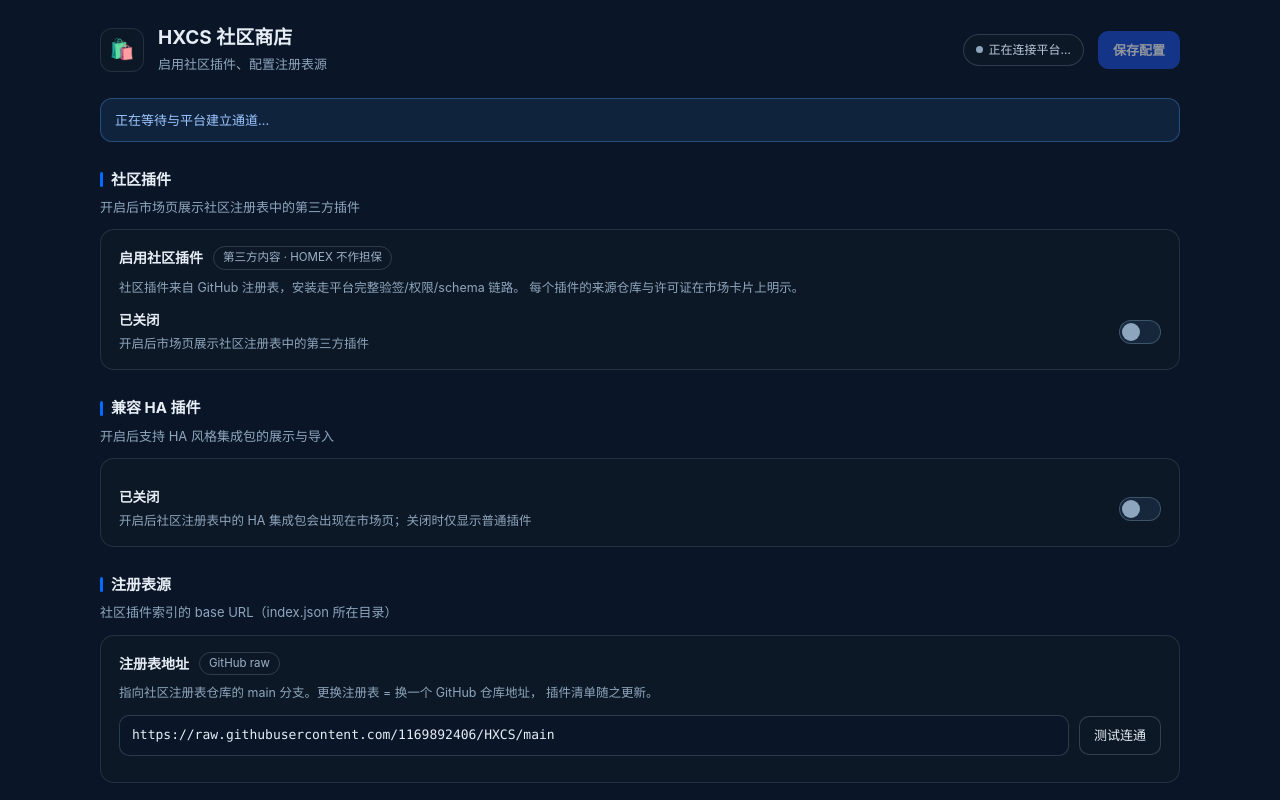
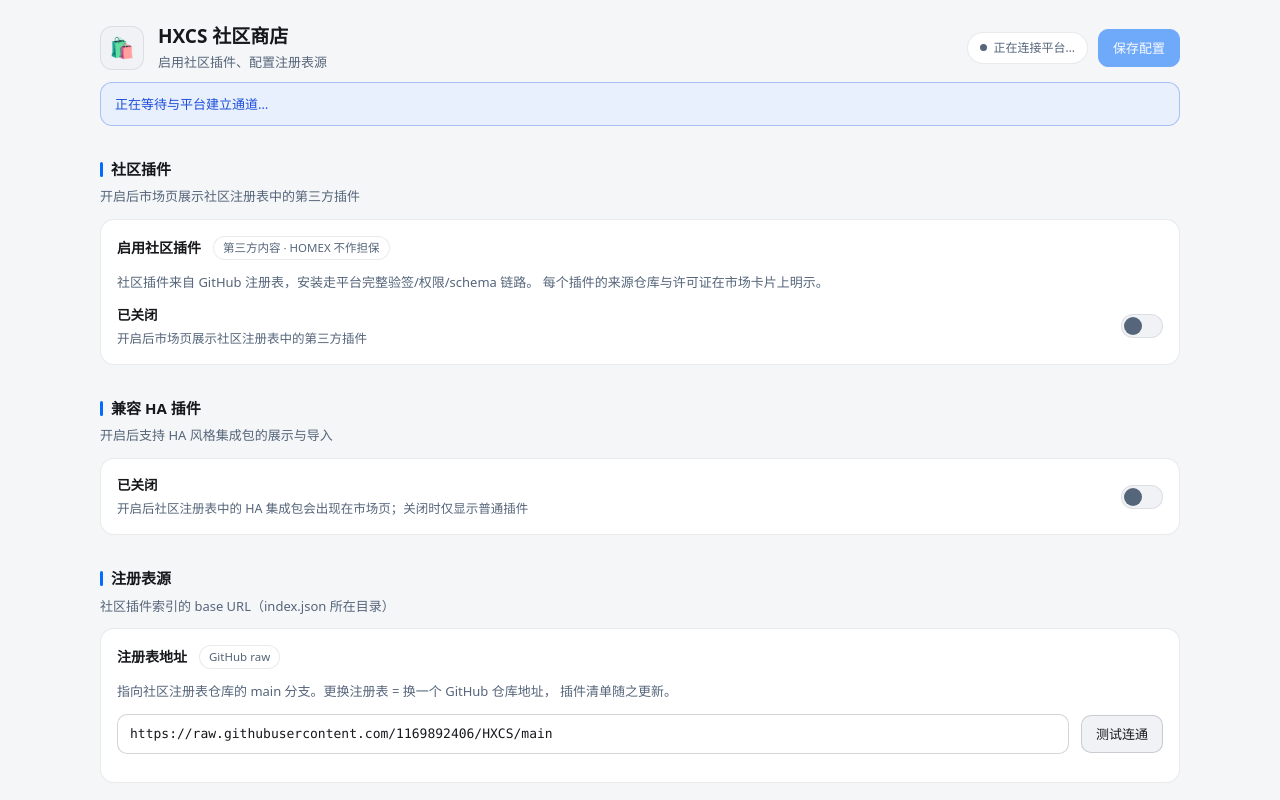
Before and after one commit to 1169892406/HXCS, a plain HTML site: page src/ui/index.html in a window 1280 px wide. Shown: the top 800 px of the page. Drawn offline with Linux system fonts and the light colour scheme.

Commit message:
HXCS 1.0.1: 配置界面配色改浅色系，对齐语音识别配置页
用户裁定（2026-11-06）：上一版用了平台深色主题的底色（#0a1627 系），
实测截图对比语音页"很丑，参考语音识别配置页面重做UI配色"。

逐项抄平台 tokens.css 的 [data-theme='light'] 与 plugin-config.css 的
.pcx__* 规则字面值（iframe 是不同文档，变量不流通，只能抄值）：

  --bg #f5f6f8 → 页面底
  --surface #ffffff → 卡片/输入框
  --surface-2 #f0f2f5 → 图标座/次级按钮/开关轨道
  --border rgba(17,24,39,.09) → 描边
  --accent #036bfd → 标题蓝竖线/开关选中/主按钮（语音页同款）
  --ok #15803d / --danger #b91c1c / --warn #a16207 → 浅色底压深语义色
  color-scheme: dark → light（原生控件跟随）

结构同步微调：
- 页头按钮/状态胶囊收进 .hd__actions（与平台 .pcx__save 布局同构）
- code 元素加 accent-soft 底色（#e8f0fe），对齐平台行内代码观感
- id 全部保留（conn-chip/conn-text/btn-save 等），JS 交互零改动

验证：
- 浏览器实测 computed style：bg=rgb(245,246,248) fg=rgb(23,24,28)（浅色生效）
- 截图对比：白卡片/蓝竖线/蓝主按钮，与语音页同一套设计语言
- 浏览器闸门 32/32 全过（sandbox/CSP/ping-pong 断言未受影响）
- node --check app.js 通过；包内 56 文件；sha256 = d288d1fb…

```diff
--- a/index.json
+++ b/index.json
@@ -98,7 +98,7 @@
         "network.outbound",
         "config.read"
       ],
-      "package_sha256": "a00da08852682842fbd2e83b7131ccd4bc3698f8148446fa50bcda8b47b77fda"
+      "package_sha256": "d288d1fb33ba64c2ef406bf6f577bb40b5acc9c6d9ba75e23d6628a0276d2e7a"
     }
   ]
 }
--- a/src/ui/index.html
+++ b/src/ui/index.html
@@ -40,11 +40,13 @@
           <h1 id="plugin-title">HXCS 社区商店</h1>
           <p>启用社区插件、配置注册表源</p>
         </div>
-        <span class="chip" id="conn-chip" title="与平台的通信通道状态">
-          <i></i><span id="conn-text">正在连接平台…</span>
-        </span>
-        <!-- 保存：常显。禁用只表示"没有改动/正在保存"，不是隐藏。 -->
-        <button type="button" class="btn btn--primary" id="btn-save" disabled>保存配置</button>
+        <div class="hd__actions">
+          <span class="chip" id="conn-chip" title="与平台的通信通道状态">
+            <i></i><span id="conn-text">正在连接平台…</span>
+          </span>
+          <!-- 保存：常显。禁用只表示"没有改动/正在保存"，不是隐藏。 -->
+          <button type="button" class="btn btn--primary" id="btn-save" disabled>保存配置</button>
+        </div>
       </header>
 
       <!-- 状态横幅（加载失败/无权限等）。没有内容时由 JS 保持空文本，不占高度。 -->
--- a/src/ui/style.css
+++ b/src/ui/style.css
@@ -1,5 +1,5 @@
 /* =====================================================================================
-   HXCS 社区商店 —— 插件自带配置界面样式
+   HXCS 社区商店 —— 插件自带配置界面样式（浅色版，对齐语音识别配置页）
    -------------------------------------------------------------------------------------
    这个文件被 `ui/index.html` 以**相对路径**引用。相对路径是必须的：iframe 的 src 形如
    `.../plugins/homex.hxcs/ui-t/<ticket>/index.html`，票据在 **path 段**，而相对 URL
@@ -12,10 +12,26 @@
    CSP 也只放行本路由下的资源（`style-src 'self' 'unsafe-inline'`）。
    所以这里只复刻**视觉结构**（页头 + 分段卡片 + 开关 + 输入行），不假装能共享样式表。
 
-   ## 颜色策略
-   平台的 `--surface` / `--border` / `--ok` 等 token 在这个文档里不存在。这里给一组
-   与 HOMEX 深色主题**观感一致**的字面值（深底 + 低对比描边），并同时声明
-   `color-scheme: dark`，让原生控件（滚动条、输入框）也跟着走深色。
+   ## 颜色策略（2026-11-06 用户裁定：按语音识别配置页重做）
+   上一版用了平台**深色**主题的底色（#0a1627 系），用户实测报"很丑，参考语音页重做"。
+   语音页是平台的**浅色**设计语言 —— 本版逐项抄 `web/src/styles/tokens.css` 的
+   `[data-theme='light']` 与 `plugin-config.css` 的 .pcx__* 规则（两处都不能引用变量：
+   不同文档，变量不流通，只能抄字面值）：
+
+     平台令牌（浅色档）            → 本文件
+     --bg #f5f6f8                 → body 背景（.page）
+     --surface #ffffff            → 卡片 .card / 输入框
+     --surface-2 #f0f2f5          → 页头图标座 / 次级按钮 / 开关轨道
+     --border rgba(17,24,39,.09)  → 全部描边
+     --border-strong .18          → 按钮描边
+     --fg #17181c                 → 主文字
+     --fg-muted #55657a           → 次级文字（2026-10-31 压深一档的那版）
+     --accent #036bfd             → 主蓝（标题竖线 / 开关选中 / 主按钮）
+     --accent-fg #1d4ed8          → 链接/强调文字（白底 6.70:1 过 WCAG AA）
+     --ok #15803d / --danger #b91c1c / --warn #a16207 → 浅色底压深后的语义色
+
+   圆角/间距对齐 tokens.css：--radius 10px、--radius-lg 14px、--sp-* 4px 基数。
+   `color-scheme: light` 让原生控件（滚动条、输入框、下拉）跟着走浅色。
 
    ## 硬约束（用户两次纠正过）
    没有任何 `opacity:0` / `width:0` / `pointer-events:none` / `display:none` 用来
@@ -28,23 +44,24 @@
 html, body {
   margin: 0;
   padding: 0;
-  color-scheme: dark;
+  color-scheme: light;
 }
 
 body {
-  /* 与平台深色主题同一族底色（#0a1627 系），但不引用它的变量 —— 不同文档，变量不流通。 */
-  background: #0a1627;
-  color: #e6edf5;
-  font-family: -apple-system, BlinkMacSystemFont, 'Segoe UI', 'PingFang SC',
-    'Hiragino Sans GB', 'Microsoft YaHei', system-ui, sans-serif;
+  /* --bg（浅色档）：语音页所在的页面底色。 */
+  background: #f5f6f8;
+  color: #17181c;
+  /* 字体栈与 tokens.css --font-sans 一致 */
+  font-family: 'PingFang SC', 'HarmonyOS Sans SC', 'Microsoft YaHei', system-ui,
+    -apple-system, 'Segoe UI', Roboto, 'Noto Sans SC', sans-serif;
   font-size: 14px;
   line-height: 1.55;
-  padding: 20px 22px 36px;
   -webkit-font-smoothing: antialiased;
 }
 
-/* 内容最大宽度：与平台的 .pcx（1080px 居中）同构，避免宽屏上一行拉太长。 */
-.wrap { max-width: 1080px; margin: 0 auto; }
+/* 内容最大宽度：与平台的 .pcx（1080px 居中）同构。页面留白节奏用 --sp-6=32px。 */
+.page { padding: 0 var(--px, 20px); }
+.wrap { max-width: 1080px; margin: 0 auto; padding-bottom: 32px; }
 
 /* ------------------------------------------------------------------ 页头 */
 
@@ -53,7 +70,7 @@ body {
   align-items: center;
   gap: 14px;
   flex-wrap: wrap;
-  padding: 6px 0 10px;
+  padding: 24px 0 10px;
 }
 
 .hd__icon {
@@ -64,71 +81,76 @@ body {
   place-items: center;
   font-size: 20px;
   border-radius: 12px;
-  background: #0d1826;
-  border: 1px solid rgba(146, 176, 201, 0.16);
+  /* .pcx__hd 图标座：surface-2 + 细描边 */
+  background: #f0f2f5;
+  border: 1px solid rgba(17, 24, 39, 0.09);
 }
 
 .hd__title { min-width: 0; flex: 1 1 240px; }
-.hd__title h1 { margin: 0; font-size: 19px; line-height: 1.3; font-weight: 650; }
-.hd__title p { margin: 3px 0 0; font-size: 13px; color: #8ea6bd; }
+.hd__title h1 { margin: 0; font-size: 19px; line-height: 1.3; font-weight: 600; }
+.hd__title p { margin: 3px 0 0; font-size: 13px; color: #55657a; }
 
-/* 状态胶囊：与平台 .pcx__chip 同款（圆点 + 描边）。 */
+/* 状态胶囊：与平台 .pcx__chip 同款（圆点 + 描边 + 白底）。 */
 .chip {
   display: inline-flex;
   align-items: center;
   gap: 6px;
   border-radius: 999px;
-  border: 1px solid rgba(146, 176, 201, 0.24);
-  background: #0d1826;
+  border: 1px solid rgba(17, 24, 39, 0.09);
+  background: #ffffff;
   padding: 6px 12px;
   font-size: 12px;
   white-space: nowrap;
-  color: #b9cadb;
+  color: #55657a;
 }
-.chip i { width: 7px; height: 7px; border-radius: 50%; background: #8ea6bd; }
-.chip--ok { color: #58d68d; border-color: rgba(88, 214, 141, 0.4); }
-.chip--ok i { background: #58d68d; }
-.chip--bad { color: #ff7b72; border-color: rgba(255, 123, 114, 0.4); }
-.chip--bad i { background: #ff7b72; }
+.chip i { width: 7px; height: 7px; border-radius: 50%; background: #55657a; }
+.chip--ok { color: #15803d; border-color: rgba(21, 128, 61, 0.4); }
+.chip--ok i { background: #15803d; }
+.chip--bad { color: #b91c1c; border-color: rgba(185, 28, 28, 0.4); }
+.chip--bad i { background: #b91c1c; }
+
+.hd__actions { flex: 0 0 auto; display: flex; gap: 10px; align-items: center; flex-wrap: wrap; }
 
 /* ------------------------------------------------------------------ 按钮 */
 
 .btn {
   font: inherit;
   font-size: 13px;
-  border-radius: 10px;
-  border: 1px solid rgba(146, 176, 201, 0.28);
-  background: #0d1826;
-  color: #e6edf5;
+  font-weight: 550;
+  border-radius: 10px;                     /* --radius */
+  border: 1px solid rgba(17, 24, 39, 0.18); /* --border-strong */
+  background: #f0f2f5;                      /* --surface-2 */
+  color: #17181c;
   padding: 8px 14px;
   cursor: pointer;
   /* 常显：不做任何 hover-only 显形。hover 只改观感，不改变"是否可见"。 */
   transition: background-color 0.12s ease, border-color 0.12s ease;
 }
-.btn:hover { background: #12233a; border-color: rgba(146, 176, 201, 0.44); }
-.btn:focus-visible { outline: 2px solid #4f9cf9; outline-offset: 2px; }
+.btn:hover { background: #e8eaee; border-color: rgba(17, 24, 39, 0.28); }
+.btn:focus-visible { outline: 2px solid #036bfd; outline-offset: 2px; }
 
+/* 主按钮：--accent 平台主蓝（语音页「保存配置」那颗）。 */
 .btn--primary {
-  background: #1d4ed8;
-  border-color: #1d4ed8;
+  background: #036bfd;
+  border-color: #036bfd;
   color: #ffffff;
-  font-weight: 600;
 }
-.btn--primary:hover { background: #2563eb; border-color: #2563eb; }
+.btn--primary:hover { background: #035ed6; border-color: #035ed6; }
 
 /* 禁用态只表示"现在点不了"，**不是隐藏**：元素仍在文档流、仍可被读屏读到。 */
 .btn:disabled { opacity: 0.55; cursor: not-allowed; }
-.btn--primary:disabled { background: #1d4ed8; }
+.btn--primary:disabled { background: #036bfd; }
 
 /* ------------------------------------------------------------------ 分段与卡片 */
 
-.sec { margin-top: 26px; }
+.sec { margin-top: 32px; }                  /* --sp-6 */
 
 .sec h2 {
   margin: 0;
   font-size: 15px;
-  font-weight: 650;
-  /* 标题前的蓝色竖线：与平台 .pcx__sec h3::before 同款（用户 2026-10-28 定的口径）。 */
+  font-weight: 600;
+  /* 标题前的蓝色竖线：.pcx__sec h3::before 同款（用户 2026-10-28 定的口径，
+     语音页与天气页共用，HXCS 抄同一形状）。 */
   display: flex;
   align-items: center;
   gap: 8px;
@@ -139,37 +161,40 @@ body {
   width: 3px;
   height: 15px;
   border-radius: 2px;
-  background: #036bfd;
+  background: #036bfd;                      /* --brand-accent */
 }
-.sec > p { margin: 6px 0 0; font-size: 13px; color: #8ea6bd; }
+.sec > p { margin: 5px 0 12px; font-size: 13px; color: #55657a; line-height: 1.6; }
 
 .card {
-  margin-top: 12px;
-  border-radius: 14px;
-  border: 1px solid rgba(146, 176, 201, 0.16);
-  background: #0d1826;
-  padding: 16px 18px;
+  border-radius: 14px;                      /* --radius-lg */
+  border: 1px solid rgba(17, 24, 39, 0.09); /* --border */
+  background: #ffffff;                      /* --surface */
+  padding: 16px;
+  display: flex;
+  flex-direction: column;
+  gap: 12px;
 }
 
-.row1 { display: flex; align-items: center; gap: 10px; flex-wrap: wrap; }
-.row1 b { font-size: 14px; font-weight: 640; }
+.row1 { display: flex; align-items: center; gap: 12px; flex-wrap: wrap; font-size: 14px; }
+.row1 b { font-weight: 600; }
 
 .tag {
   display: inline-flex;
   align-items: center;
   border-radius: 999px;
-  border: 1px solid rgba(146, 176, 201, 0.24);
+  border: 1px solid rgba(17, 24, 39, 0.09);
+  background: #ffffff;
   padding: 2px 9px;
   font-size: 11.5px;
-  color: #9db2c8;
+  color: #55657a;
   white-space: nowrap;
 }
+.tag--accent { color: #1d4ed8; border-color: rgba(29, 78, 216, 0.35); background: #e8f0fe; }
 
-.desc { margin-top: 8px; font-size: 12.5px; color: #8ea6bd; line-height: 1.6; }
+.desc { font-size: 13px; color: #55657a; line-height: 1.6; }
 
 /* 一行「说明 + 控件」：说明占满剩余宽度，控件贴右。 */
 .line {
-  margin-top: 12px;
   display: flex;
   align-items: center;
   gap: 14px;
@@ -177,22 +202,22 @@ body {
 }
 .lineL { min-width: 0; flex: 1 1 260px; display: grid; gap: 3px; }
 .lineL b { font-size: 13.5px; }
-.lineL i { font-style: normal; font-size: 12.5px; color: #8ea6bd; }
+.lineL i { font-style: normal; font-size: 12.5px; color: #55657a; }
 
 /* ------------------------------------------------------------------ 开关 */
 
-/* role="switch" 的按钮：与平台 .pcx__switch 同构（轨道 + 圆钮）。 */
+/* role="switch" 的按钮：与平台 .pcx__switch 同构（surface-2 轨道 + muted 圆钮）。 */
 .switch {
   flex: 0 0 auto;
   position: relative;
   width: 42px;
   height: 24px;
   border-radius: 999px;
-  border: 1px solid rgba(146, 176, 201, 0.32);
-  background: #16273c;
+  border: 1px solid rgba(17, 24, 39, 0.09);
+  background: #f0f2f5;                      /* --surface-2 */
   cursor: pointer;
   padding: 0;
-  transition: background-color 0.14s ease, border-color 0.14s ease;
+  transition: background-color 0.16s ease, border-color 0.16s ease;
 }
 .switch i {
   position: absolute;
@@ -201,17 +226,17 @@ body {
   width: 18px;
   height: 18px;
   border-radius: 50%;
-  background: #8ea6bd;
-  transition: transform 0.14s ease, background-color 0.14s ease;
+  background: #55657a;                      /* --fg-muted */
+  transition: transform 0.16s ease, background 0.16s ease;
 }
-.switch[aria-checked='true'] { background: #1d4ed8; border-color: #1d4ed8; }
+.switch[aria-checked='true'] { background: #036bfd; border-color: #036bfd; }
 .switch[aria-checked='true'] i { transform: translateX(18px); background: #ffffff; }
-.switch:focus-visible { outline: 2px solid #4f9cf9; outline-offset: 2px; }
-.switch:disabled { opacity: 0.55; cursor: not-allowed; }
+.switch:focus-visible { outline: 2px solid #036bfd; outline-offset: 2px; }
+.switch:disabled { opacity: 0.6; cursor: not-allowed; }
 
 /* ------------------------------------------------------------------ 输入行 */
 
-.row2 { margin-top: 12px; display: flex; gap: 10px; align-items: center; flex-wrap: wrap; }
+.row2 { display: flex; gap: 12px; align-items: center; flex-wrap: wrap; }
 .row2 .input { flex: 1 1 300px; min-width: 0; }
 
 .input {
@@ -219,46 +244,52 @@ body {
   font-size: 13px;
   width: 100%;
   border-radius: 10px;
-  border: 1px solid rgba(146, 176, 201, 0.24);
-  background: #0a1627;
-  color: #e6edf5;
+  border: 1px solid rgba(17, 24, 39, 0.18);
+  background: #ffffff;                      /* --surface */
+  color: #17181c;
   padding: 9px 12px;
 }
-.input::placeholder { color: #5f7893; }
-.input:focus { outline: none; border-color: #4f9cf9; box-shadow: 0 0 0 2px rgba(79, 156, 249, 0.18); }
+.input::placeholder { color: #9aa7b8; }
+.input:focus { outline: none; border-color: #036bfd; box-shadow: 0 0 0 2px rgba(3, 107, 253, 0.14); }
 .input:disabled { opacity: 0.55; cursor: not-allowed; }
-.mono { font-family: ui-monospace, SFMono-Regular, Menlo, Consolas, monospace; }
+.mono { font-family: ui-monospace, SFMono-Regular, Menlo, Consolas, 'Liberation Mono', monospace; }
 
 /* ------------------------------------------------------------------ 提示条 */
 
-.note { margin-top: 10px; font-size: 12.5px; color: #9db2c8; word-break: break-word; }
-.note--ok { color: #58d68d; }
-.note--bad { color: #ff7b72; }
+.note { font-size: 12px; color: #55657a; line-height: 1.6; word-break: break-word; }
+.note--ok { color: #15803d; }
+.note--bad { color: #b91c1c; }
 
 .banner {
-  margin-top: 14px;
   border-radius: 12px;
   padding: 11px 14px;
   font-size: 13px;
   border: 1px solid transparent;
 }
-.banner--warn { background: rgba(210, 153, 34, 0.12); border-color: rgba(210, 153, 34, 0.38); color: #e9c46a; }
-.banner--err { background: rgba(255, 123, 114, 0.1); border-color: rgba(255, 123, 114, 0.36); color: #ff9a92; }
-.banner--info { background: rgba(79, 156, 249, 0.1); border-color: rgba(79, 156, 249, 0.34); color: #9cc7ff; }
+/* 浅色底压深的语义色（tokens.css 注释：亮色直接上浅底对比度只有 1.85，必须用深档） */
+.banner--warn { background: rgba(161, 98, 7, 0.08); border-color: rgba(161, 98, 7, 0.35); color: #854d0e; }
+.banner--err { background: rgba(185, 28, 28, 0.07); border-color: rgba(185, 28, 28, 0.32); color: #b91c1c; }
+.banner--info { background: #e8f0fe; border-color: rgba(29, 78, 216, 0.3); color: #1d4ed8; }
 
-code { font-family: ui-monospace, SFMono-Regular, Menlo, Consolas, monospace; font-size: 12px; color: #b9cadb; }
+code {
+  font-family: ui-monospace, SFMono-Regular, Menlo, Consolas, 'Liberation Mono', monospace;
+  font-size: 12px;
+  color: #1d4ed8;
+  background: #e8f0fe;
+  border-radius: 4px;
+  padding: 1px 5px;
+}
 
 /* 只读列表项（社区插件清单） */
 .item {
-  margin-top: 8px;
   display: flex;
   gap: 10px;
   flex-wrap: wrap;
   align-items: baseline;
   font-size: 12.5px;
-  color: #b9cadb;
+  color: #55657a;
 }
 .item .spacer { flex: 1 1 auto; }
 
-.muted { color: #8ea6bd; }
+.muted { color: #55657a; }
 .small { font-size: 12.5px; }
```
Also changed, not shown: 1 other file.
